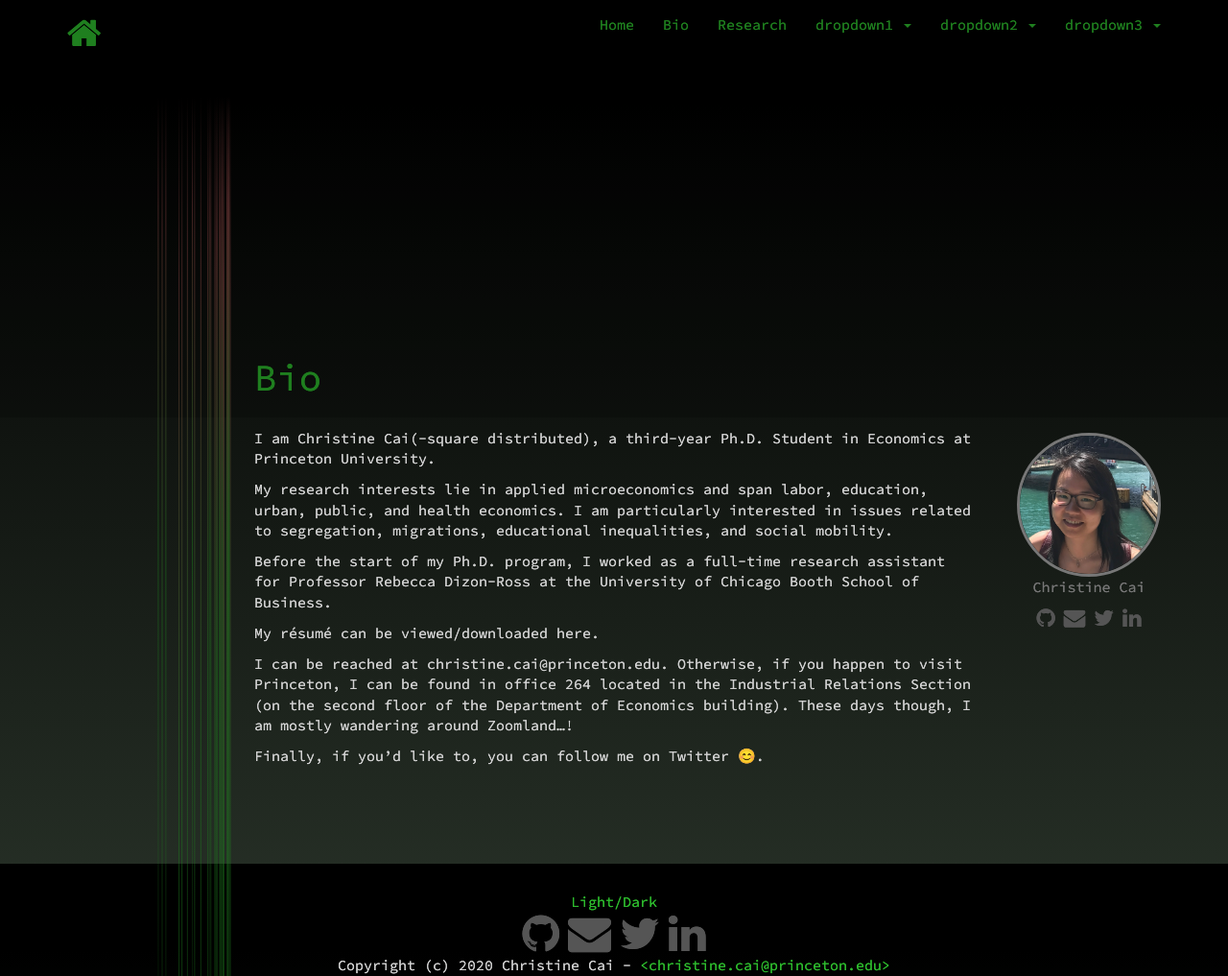
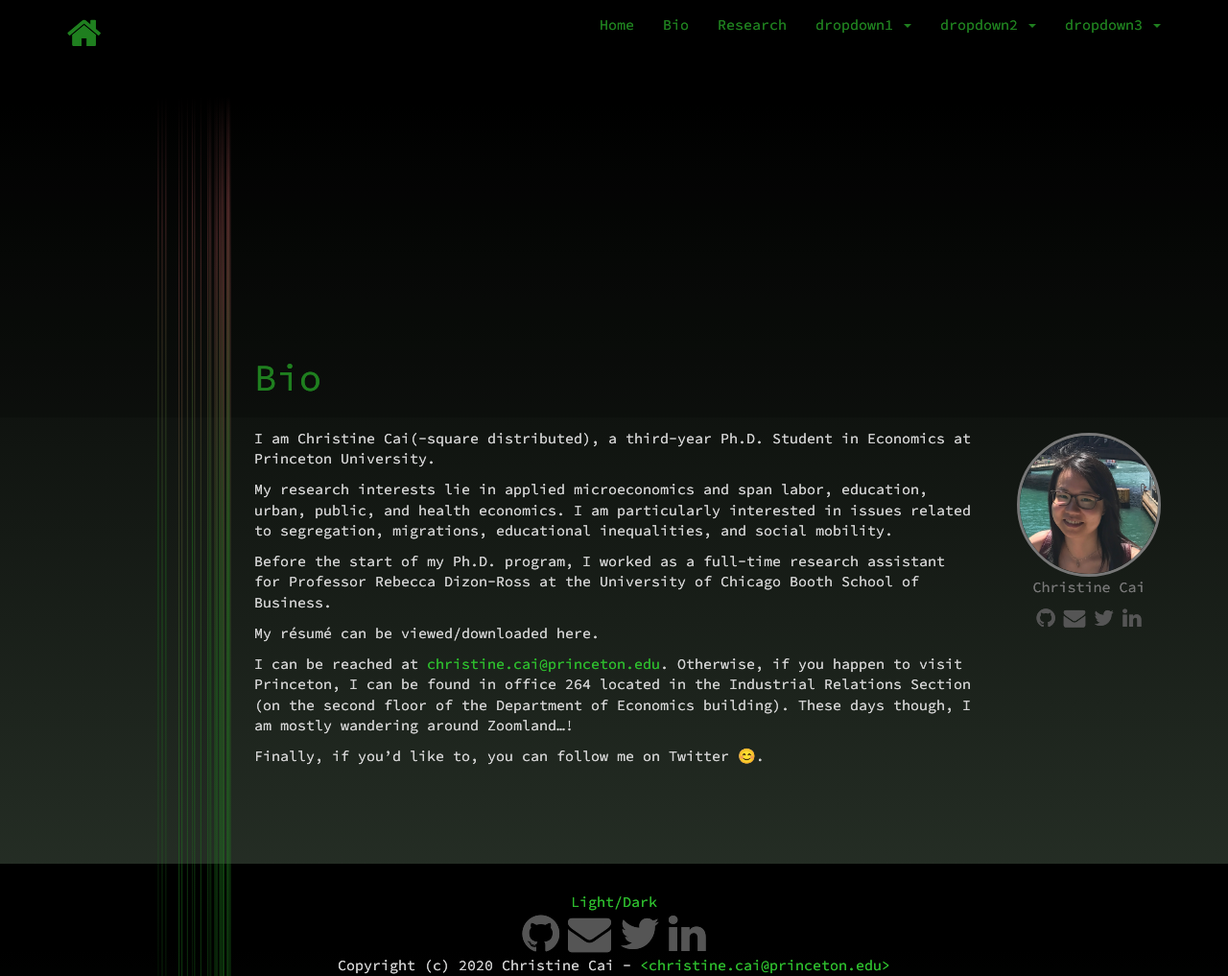
Before and after one commit to christinecai/website, a Jekyll site: the page built from _items/Bio.md, in a window 1280 px wide and 1017 px high. Shown: the whole window at 96% size. Built offline with Jekyll 4.4.1, drawn with Linux system fonts in a browser that asks for light colours; nearby versions of some CDN libraries; part of the change alters nothing that is shown.

Commit message:
Update Bio.md

```diff
--- a/_items/Bio.md
+++ b/_items/Bio.md
@@ -12,6 +12,6 @@ Before the start of my Ph.D. program, I worked as a full-time research assistant
 
 My résumé can be viewed/downloaded here.
 
-I can be reached at christine.cai@princeton.edu. Otherwise, if you happen to visit Princeton, I can be found in office 264 located in the Industrial Relations Section (on the second floor of the Department of Economics building). These days though, I am mostly wandering around Zoomland...!
+I can be reached at <christine.cai@princeton.edu>. Otherwise, if you happen to visit Princeton, I can be found in office 264 located in the Industrial Relations Section (on the second floor of the Department of Economics building). These days though, I am mostly wandering around Zoomland...!
 
 Finally, if you'd like to, you can follow me on Twitter 😊.
```
